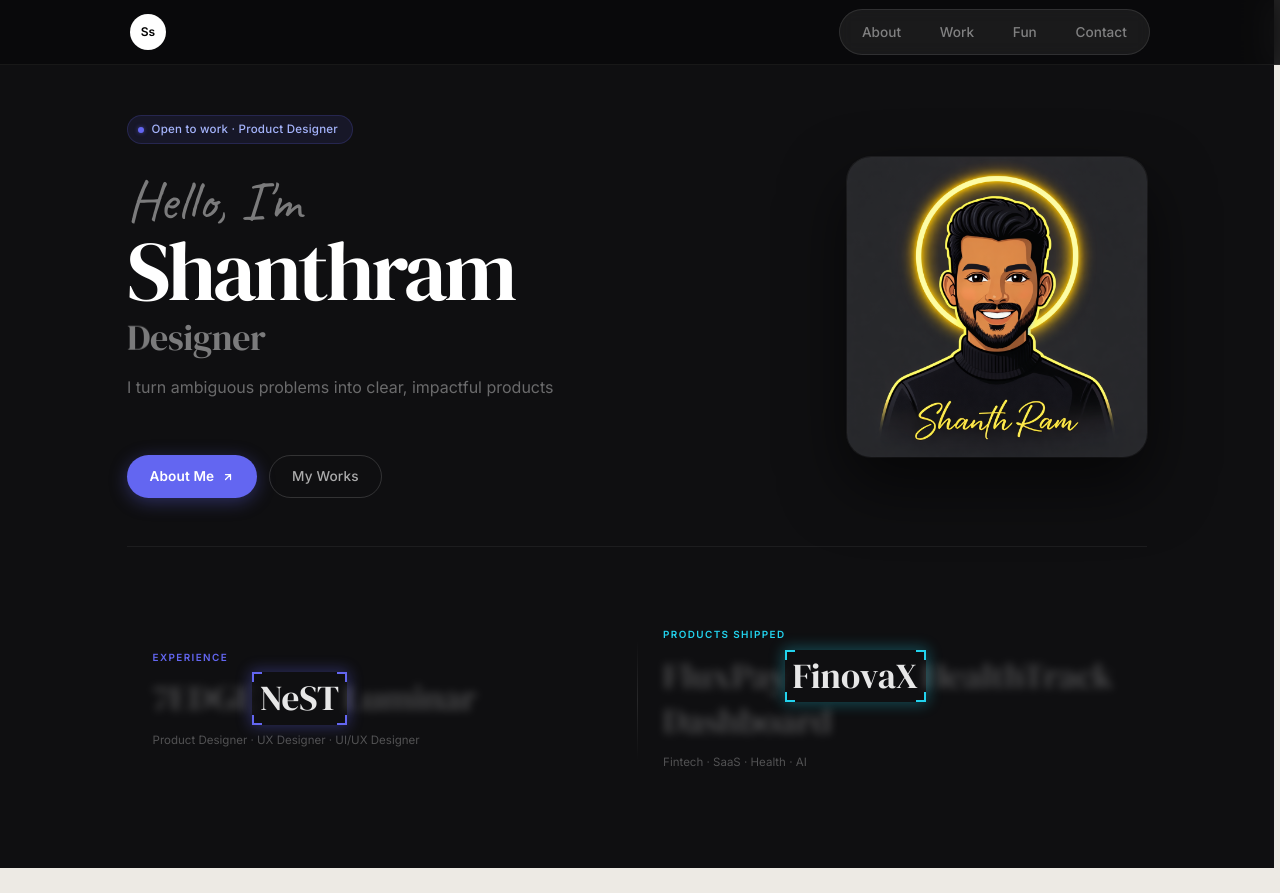
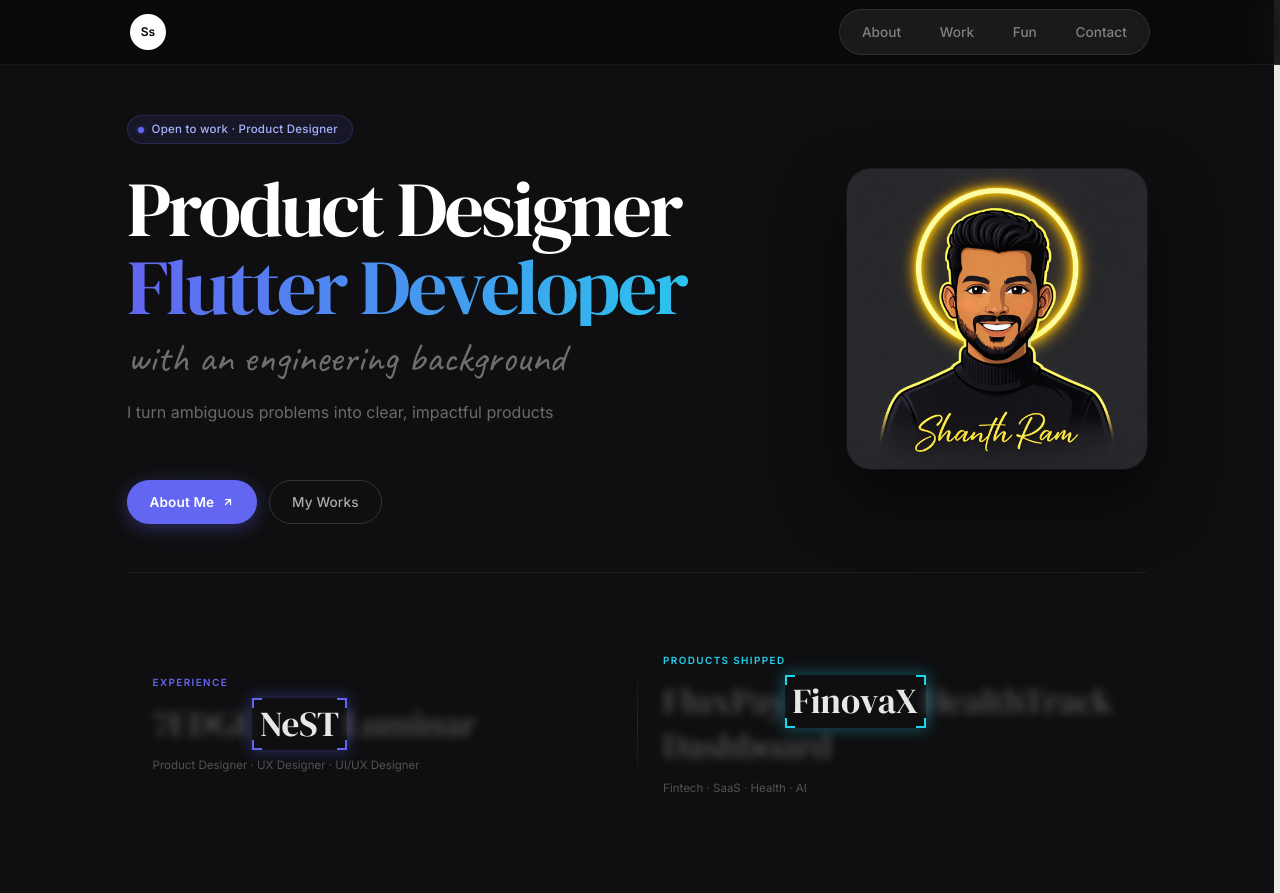
Before and after one commit to shanthramshetty/shanth.cv, a React (Vite) app: page / in a window 1280 px wide. Before the commit the page ends 868 px from the top, so only its background shows below. Built offline with nearby package versions, Linux system fonts and the light colour scheme.

Commit message:
chore: auto-save 2026-04-01 1220

```diff
--- a/src/components/Hero.jsx
+++ b/src/components/Hero.jsx
@@ -1,7 +1,6 @@
 import { useState, useEffect } from 'react'
 import { motion, AnimatePresence } from 'framer-motion'
 import profileImg from '../assets/images/profile-hero.png'
-import FlipWords from './FlipWords'
 import TiltedCard from './TiltedCard'
 import TrueFocus from './TrueFocus'
 
@@ -71,30 +70,32 @@ export default function Hero({ setPage }) {
             {/* Name block */}
             <h1 style={{ marginBottom: '1rem', lineHeight: 1 }}>
               <span style={{
-                fontFamily: "'Caveat', cursive",
-                fontSize: 'clamp(32px, 5vw, 56px)',
-                color: 'rgba(255,255,255,0.45)',
-                display: 'block', lineHeight: 1.1,
+                fontFamily: "'DM Serif Display', serif",
+                fontSize: 'clamp(40px, 6.5vw, 78px)',
+                fontWeight: 400, color: '#ffffff',
+                display: 'block', letterSpacing: '-0.035em', lineHeight: 1,
               }}>
-                Hello, I'm
+                Product Designer
               </span>
               <span style={{
                 fontFamily: "'DM Serif Display', serif",
-                fontSize: 'clamp(44px, 7vw, 84px)',
-                fontWeight: 400, color: '#ffffff',
-                display: 'block', letterSpacing: '-0.035em', lineHeight: 0.95,
+                fontSize: 'clamp(40px, 6.5vw, 78px)',
+                fontWeight: 400, display: 'block',
+                letterSpacing: '-0.035em', lineHeight: 1,
+                background: 'linear-gradient(90deg, #6366f1 0%, #22d3ee 100%)',
+                WebkitBackgroundClip: 'text',
+                WebkitTextFillColor: 'transparent',
               }}>
-                Shanthram
+                Flutter Developer
               </span>
               <span style={{
-                fontFamily: "'DM Serif Display', serif",
-                fontSize: 'clamp(20px, 3vw, 36px)',
-                fontWeight: 400,
-                letterSpacing: '-0.01em', lineHeight: 1.2,
-                marginTop: '0.3rem', display: 'block',
-                color: 'rgba(255,255,255,0.45)',
+                fontFamily: "'Caveat', cursive",
+                fontSize: 'clamp(22px, 3.2vw, 42px)',
+                color: 'rgba(255,255,255,0.4)',
+                display: 'block', lineHeight: 1.3,
+                marginTop: '0.35rem',
               }}>
-                <FlipWords words={['Designer', 'Builder', 'Thinker', 'Creator']} color="rgba(255,255,255,0.45)" />
+                with an engineering background
               </span>
             </h1>
 
```
